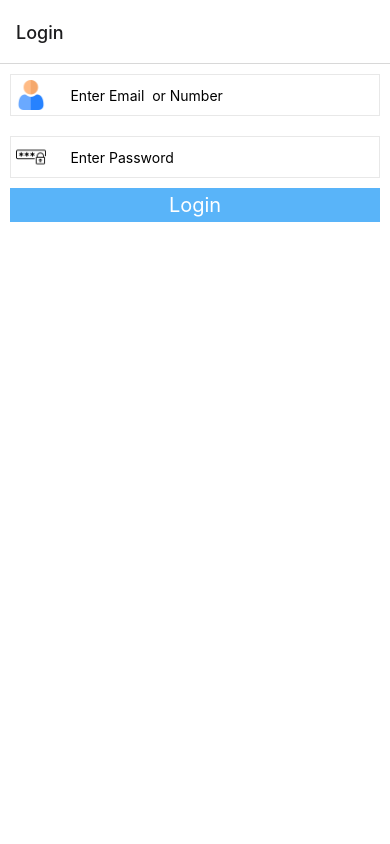
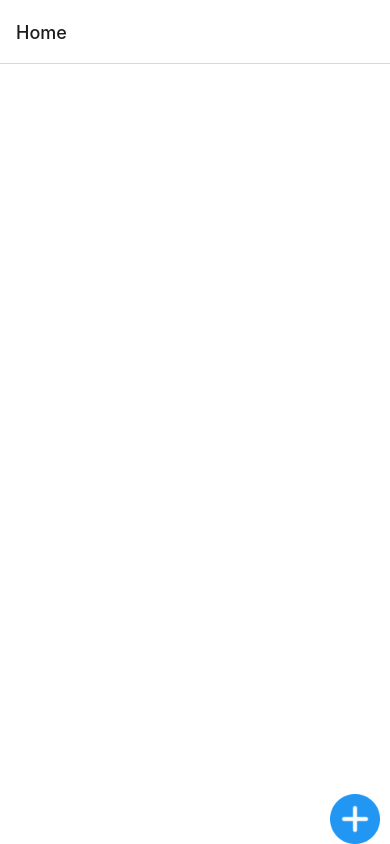
Before and after one commit to Abhi25786/Task, a React Native app: screen / in a window 390 px wide. Built offline with nearby package versions, Linux system fonts and the light colour scheme.

Commit message:
Some Chmages

```diff
--- a/src/components/TextInput.js
+++ b/src/components/TextInput.js
@@ -1,7 +1,7 @@
 import React from 'react'
 import { View, TextInput, Image, button, Text, StyleSheet } from 'react-native'
 import name from '../navigation/navigationString'
-import styling from '../screens/LoginScreen/logincss'
+
 import colors from '../styles/colors'
 const TextInputComponent = ({
     image = '',
--- a/src/navigation/Routes.js
+++ b/src/navigation/Routes.js
@@ -19,7 +19,7 @@ export default function Routes() {
 
         <NavigationContainer>
             <Stack.Navigator>
-                {data ? HomeNav(Stack) : AuthNav(Stack)}
+                {true ? HomeNav(Stack) : AuthNav(Stack)}
             </Stack.Navigator>
         </NavigationContainer>
     );
```
